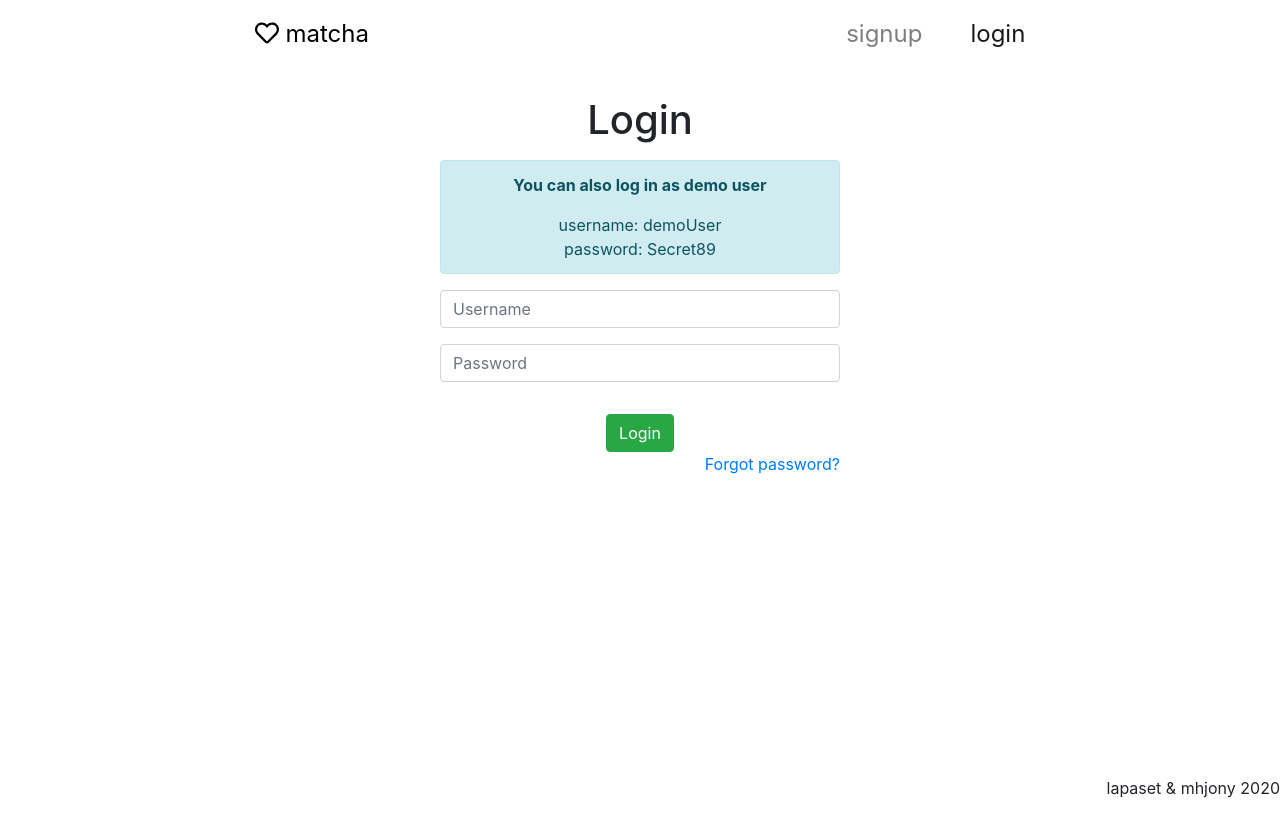
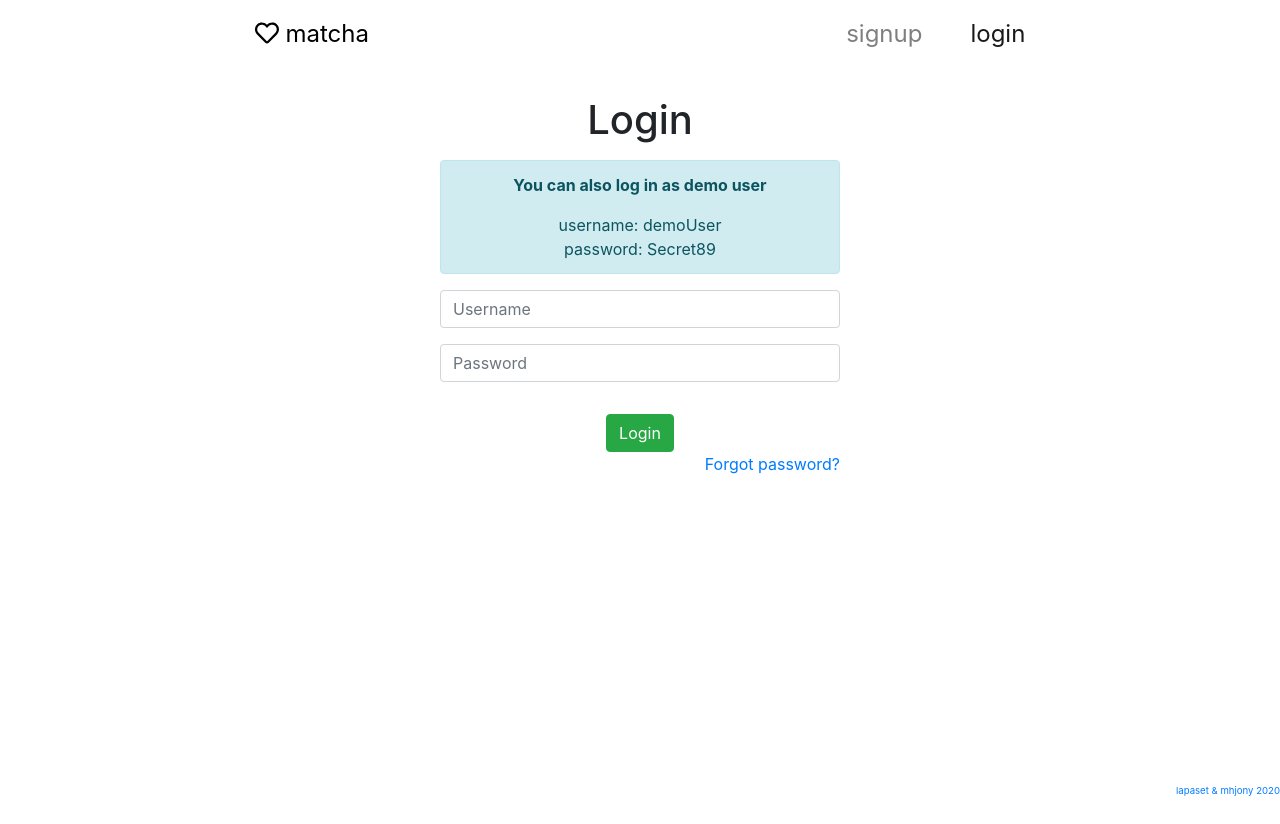
Before and after one commit to lapaset/matcha_demo, a React (Create React App) app in the folder client/: page /login in a window 1280 px wide. Built offline with nearby package versions, Linux system fonts and the light colour scheme; no server answers.

Commit message:
Modify footer

```diff
--- a/client/src/components/UserView/index.js
+++ b/client/src/components/UserView/index.js
@@ -135,7 +135,7 @@ const UserView = ({ user, setUser, matches, setMatches, notifications, setNotifi
 		</Container>
 		<footer>
 			<Container fluid="lg">
-				lapaset & mhjony 2020
+				<a href="https://github.com/lapaset/matcha_demo" title="project git repo">lapaset & mhjony 2020</a>
 			</Container>
 		</footer>
 
--- a/client/src/style/app.css
+++ b/client/src/style/app.css
@@ -33,9 +33,10 @@
 footer {
 	position: sticky;
 	width: 100%;
-	height: 3vh;
+	height: 1rem;
 	bottom: 0;
-	padding: 2rem auto;
+	padding: 1rem auto;
+	font-size: 0.6rem;
 	text-align: right;
 	background: white;
 }
```
Also changed, not shown: 1 other file (tests, documents, lock files or other folders).
